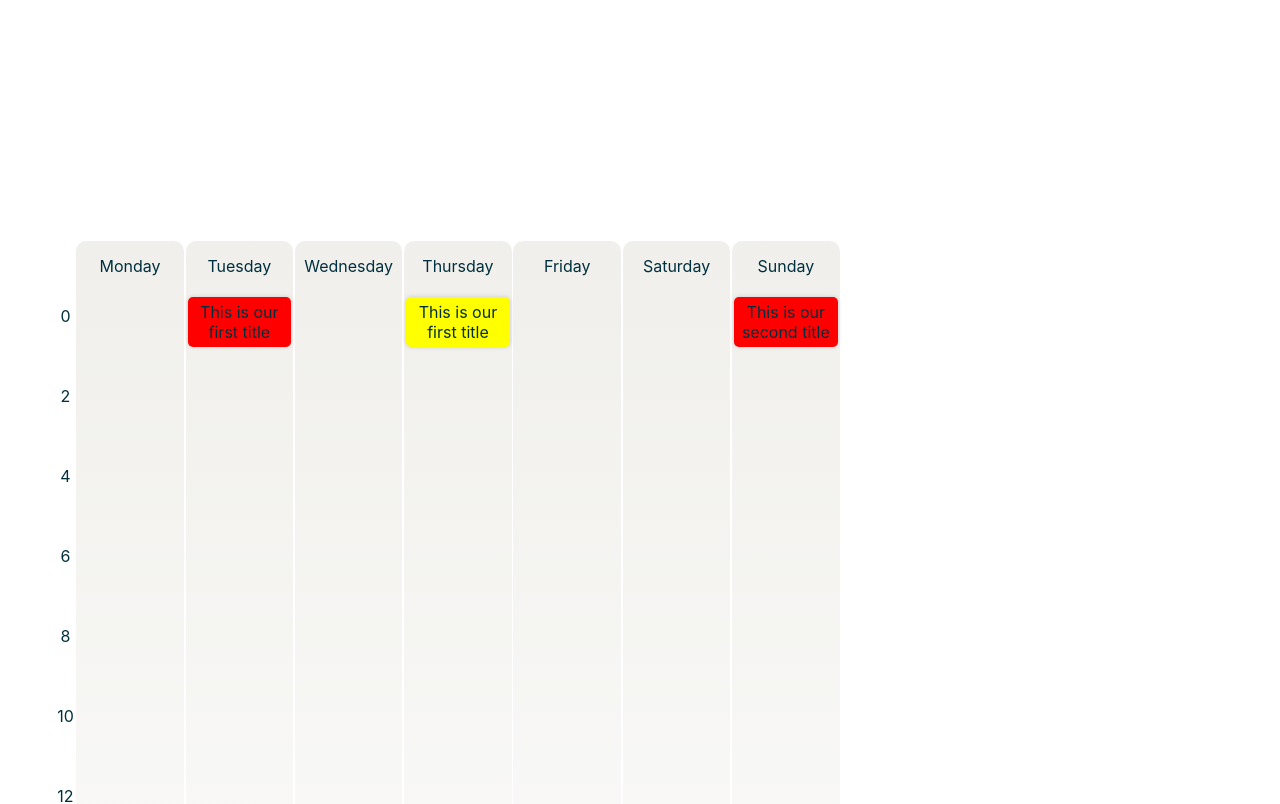
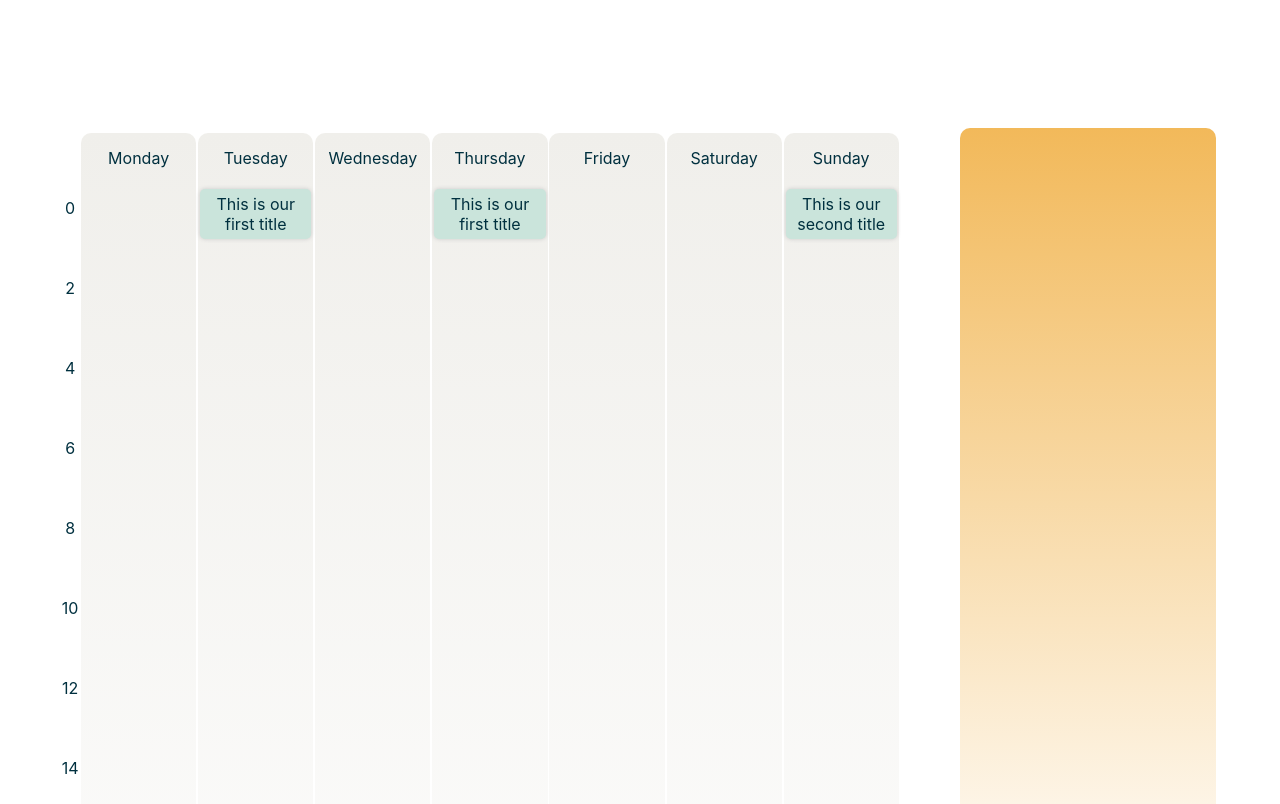
Before and after one commit to JJNR-DEV/qutine, a React (Create React App) app in the folder client/: page /dashboard in a window 1280 px wide. Shown: the top 804 px of the page. Built offline with nearby package versions, Linux system fonts and the light colour scheme.

Commit message:
divided dahsboard into smaller modules

```diff
--- a/client/src/components/dashboard/Dashboard.js
+++ b/client/src/components/dashboard/Dashboard.js
@@ -1,96 +1,14 @@
 import React, { useState } from 'react';
 import './dashboard.css';
+import HabitsDesktop from './HabitsDesktop';
+import GoalsDesktop from './GoalsDesktop';
 
 const Dashboard = () => {
-  const [weekDays, setWeekDays] = useState([
-    {day: 'Monday', modules: []},
-    {day: 'Tuesday', modules: [
-      {
-        title: 'This is our first title',
-        day: 'Tuesday',
-        time: {start: 830, end: 1200},
-        repeat: 'everyWeekDay',
-        category: 'work',
-      },
-    ]},
-    {day: 'Wednesday', modules: []},
-    {day: 'Thursday', modules: [
-      {
-        title: 'This is our first title',
-        day: 'Thursday',
-        time: {start: 1030, end: 1200},
-        repeat: 'everyWeekDay',
-        category: 'training',
-      },
-    ]},
-    {day: 'Friday', modules: []},
-    {day: 'Saturday', modules: []},
-    {day: 'Sunday', modules: [
-      {
-        title: 'This is our second title',
-        day: 'Sunday',
-        time: {start: 830, end: 1200},
-        repeat: 'everyWeekDay',
-        category: 'work',
-      },
-    ]}]);
-  const [categoryColor, setCategoryColor] = useState([{home: 'blue'}, {work: 'red'}, {training: 'yellow'}]);
-
-  const createHabit = (object) => {
-    const {title, time, repeat, category} = object;
-    const colorMatch = categoryColor.map(color => color[category]).filter(color => color);
-    const newModule = React.createElement(
-      'div',
-      {
-        className: `habitModule ${category} ${repeat}`,
-        id: `${time.start}:${time.end}`,
-        style: {backgroundColor: colorMatch[0]},
-        key: Date.now(),
-      },
-    title);
-    return newModule;
-  };
-
-  const appendHabitToWeek = (divDay) => {
-    return weekDays.map(day => {
-      return day.modules.map(module => {
-        if(module.day === divDay) {
-          return createHabit(module);
-        }
-        return null;
-      })
-    })
-  };
-
-  const createWeek = () => {
-    return weekDays.map(day => {
-      return React.createElement('div',
-      {
-        className: `weekday ${day.day}`,
-        key: day.day
-      },
-      [day.day, appendHabitToWeek(day.day)]);
-    })
-  };
-
-  const timePole = () => {
-    const timeArr = [];
-    for (let i = 0; i < 25; i += 2) {
-      timeArr.push(React.createElement('p', {className: 'time', key: i}, i));
-    }
-    return timeArr;
-  };
 
   return (
-    <div>
-      <div className='weekHabitsContainer'>
-        <div className='timePole'>
-          {timePole()}
-        </div>
-        {createWeek()}
-      </div>
-      <div className='weekGoalsContainer'>
-      </div>
+    <div className='dashboard'>
+      <HabitsDesktop />
+      <GoalsDesktop />
     </div>
   );
 };
--- /dev/null
+++ b/client/src/components/dashboard/GoalsDesktop.js
@@ -0,0 +1,12 @@
+import React, { useState } from 'react';
+
+const GoalsDesktop = () => {
+  const [goals, setGoals] = useState([]);
+
+  return (
+    <div className='weekGoalsContainer'>
+    </div>
+  );
+}
+
+export default GoalsDesktop;
--- /dev/null
+++ b/client/src/components/dashboard/HabitsDesktop.js
@@ -0,0 +1,93 @@
+import React, { useState } from 'react';
+
+const HabitsDesktop = () => {
+  const [weekDays, setWeekDays] = useState([
+    {day: 'Monday', modules: []},
+    {day: 'Tuesday', modules: [
+      {
+        title: 'This is our first title',
+        day: 'Tuesday',
+        time: {start: 830, end: 1200},
+        repeat: 'everyWeekDay',
+        category: 'work',
+      },
+    ]},
+    {day: 'Wednesday', modules: []},
+    {day: 'Thursday', modules: [
+      {
+        title: 'This is our first title',
+        day: 'Thursday',
+        time: {start: 1030, end: 1200},
+        repeat: 'everyWeekDay',
+        category: 'training',
+      },
+    ]},
+    {day: 'Friday', modules: []},
+    {day: 'Saturday', modules: []},
+    {day: 'Sunday', modules: [
+      {
+        title: 'This is our second title',
+        day: 'Sunday',
+        time: {start: 830, end: 1200},
+        repeat: 'everyWeekDay',
+        category: 'work',
+      },
+    ]}]);
+  const [categoryColor, setCategoryColor] = useState([{home: '#CAE4DB'}, {work: '#CAE4DB'}, {training: '#CAE4DB'}]);
+
+  const createHabit = (object) => {
+    const {title, time, repeat, category} = object;
+    const colorMatch = categoryColor.map(color => color[category]).filter(color => color);
+    const newModule = React.createElement(
+      'div',
+      {
+        className: `habitModule ${category} ${repeat}`,
+        id: `${time.start}:${time.end}`,
+        style: {backgroundColor: colorMatch[0]},
+        key: Date.now(),
+      },
+    title);
+    return newModule;
+  };
+
+  const appendHabitToWeek = (divDay) => {
+    return weekDays.map(day => {
+      return day.modules.map(module => {
+        if(module.day === divDay) {
+          return createHabit(module);
+        }
+        return null;
+      })
+    })
+  };
+
+  const createWeek = () => {
+    return weekDays.map(day => {
+      return React.createElement('div',
+      {
+        className: `weekday ${day.day}`,
+        key: day.day
+      },
+      [day.day, appendHabitToWeek(day.day)]);
+    })
+  };
+
+  const timePole = () => {
+    const timeArr = [];
+    for (let i = 0; i < 25; i += 2) {
+      timeArr.push(React.createElement('p', {className: 'time', key: i}, i));
+    }
+    return timeArr;
+  };
+
+  return (
+    <div className='weekHabitsContainer'>
+      <div className='timePole'>
+        {timePole()}
+      </div>
+      {createWeek()}
+    </div>
+  )
+}
+
+export default HabitsDesktop;
--- a/client/src/components/dashboard/dashboard.css
+++ b/client/src/components/dashboard/dashboard.css
@@ -1,9 +1,13 @@
+.dashboard {
+  display: flex;
+  flex-direction: row;
+}
+
 .weekHabitsContainer {
-  min-height: 1000px;
-  max-height: 1000px;
-  max-width: 70%;
+  max-width: 75%;
+  width: 75%;
   display: flex;
-  margin: 20% 0 0 0;
+  margin: 10% 0 0 0;
   flex-direction: row;
   justify-content: center;
   align-items: center;
@@ -41,3 +45,12 @@
   background: white;
   box-shadow: 0 0 4px #c9c9c9;
 }
+
+.weekGoalsContainer {
+  width: 20%;
+  height: 100%;
+  min-height: 100vh;
+  margin: 10% 0 0 0;
+  background: linear-gradient(#F2B95A, #ffffff);
+  border-radius: 10px 10px 0 0;
+}
```
